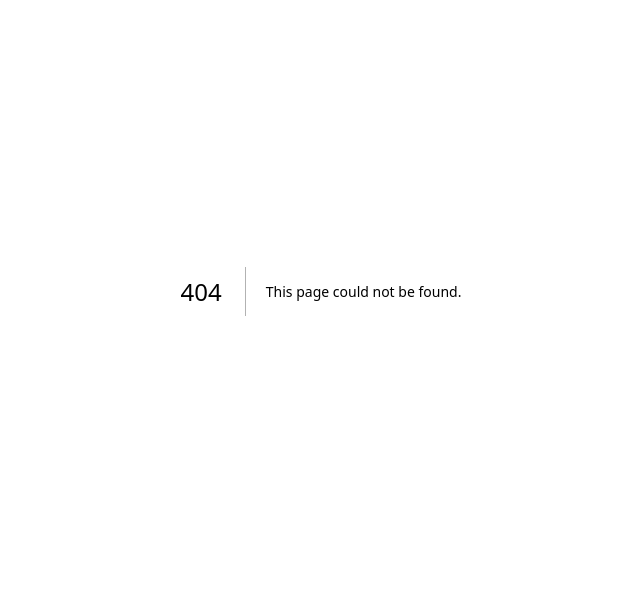
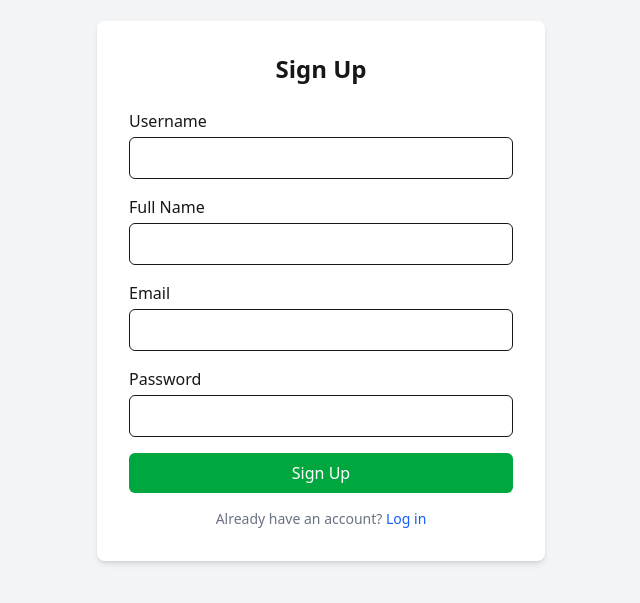
Before and after one commit to BullyThunder/Soccer_App, a Next.js app in the folder client/: page /signup in a window 1280 px wide. Before the commit this address had no page. Shown: the part 109-712 px from the top of the page, without its empty margins (319-959 px from the left). Built offline with nearby package versions, Linux system fonts and the light colour scheme; no server answers.

Commit message:
add auth

```diff
--- /dev/null
+++ b/client/src/app/api/signUp.js
@@ -0,0 +1,6 @@
+import api from "./axios";
+
+export const signUp = async(signUpData) =>{
+    const res = await api.post("/signup", signUpData, {withCredentials: true});
+    return res.data;
+}
--- /dev/null
+++ b/client/src/app/signup/page.jsx
@@ -0,0 +1,91 @@
+"use client"
+import '../globals.css';
+import { useState } from "react";
+import { signUp } from '../api/signUp';
+import { useRouter } from "next/navigation";
+
+const SignUpPage = () =>{
+const [username, setUsername] = useState("");
+  const [name, setName] = useState("");
+  const [email, setEmail] = useState("");
+  const [password, setPassword] = useState("");
+  const [error, setError] = useState("");
+  const router = useRouter();
+
+const handleSubmit = async (e) => {
+    e.preventDefault();
+    setError("");
+
+    try{
+        const user = await signUp({username, name, email, password});
+        console.log("User signed up:", user);
+        router.push("/client");
+    } catch(err){
+       setError(err.response?.data?.error || "Sign up failed");
+    }
+};
+return ( <div className="min-h-screen flex items-center justify-center bg-gray-100">
+      <div className="bg-white shadow-md rounded-lg p-8 w-full max-w-md">
+        <h2 className="text-2xl font-bold text-center mb-6">Sign Up</h2>
+        {error && (
+          <div className="bg-red-100 text-red-700 p-2 mb-4 rounded">{error}</div>
+        )}
+        <form onSubmit={handleSubmit} className="space-y-4">
+          <div>
+            <label className="block mb-1 font-medium">Username</label>
+            <input
+              type="text"
+              value={username}
+              onChange={(e) => setUsername(e.target.value)}
+              className="w-full px-4 py-2 border rounded-md focus:outline-none focus:ring-2 focus:ring-blue-500"
+              required
+            />
+          </div>
+          <div>
+            <label className="block mb-1 font-medium">Full Name</label>
+            <input
+              type="text"
+              value={name}
+              onChange={(e) => setName(e.target.value)}
+              className="w-full px-4 py-2 border rounded-md focus:outline-none focus:ring-2 focus:ring-blue-500"
+              required
+            />
+          </div>
+          <div>
+            <label className="block mb-1 font-medium">Email</label>
+            <input
+              type="email"
+              value={email}
+              onChange={(e) => setEmail(e.target.value)}
+              className="w-full px-4 py-2 border rounded-md focus:outline-none focus:ring-2 focus:ring-blue-500"
+              required
+            />
+          </div>
+          <div>
+            <label className="block mb-1 font-medium">Password</label>
+            <input
+              type="password"
+              value={password}
+              onChange={(e) => setPassword(e.target.value)}
+              className="w-full px-4 py-2 border rounded-md focus:outline-none focus:ring-2 focus:ring-blue-500"
+              required
+            />
+          </div>
+          <button
+            type="submit"
+            className="w-full bg-green-600 text-white py-2 rounded-md hover:bg-green-700 transition"
+          >
+            Sign Up
+          </button>
+        </form>
+        <p className="text-sm text-gray-500 mt-4 text-center">
+          Already have an account?{" "}
+          <a href="/login" className="text-blue-600">
+            Log in
+          </a>
+        </p>
+      </div>
+    </div>
+    )
+}
+export default SignUpPage;
```
